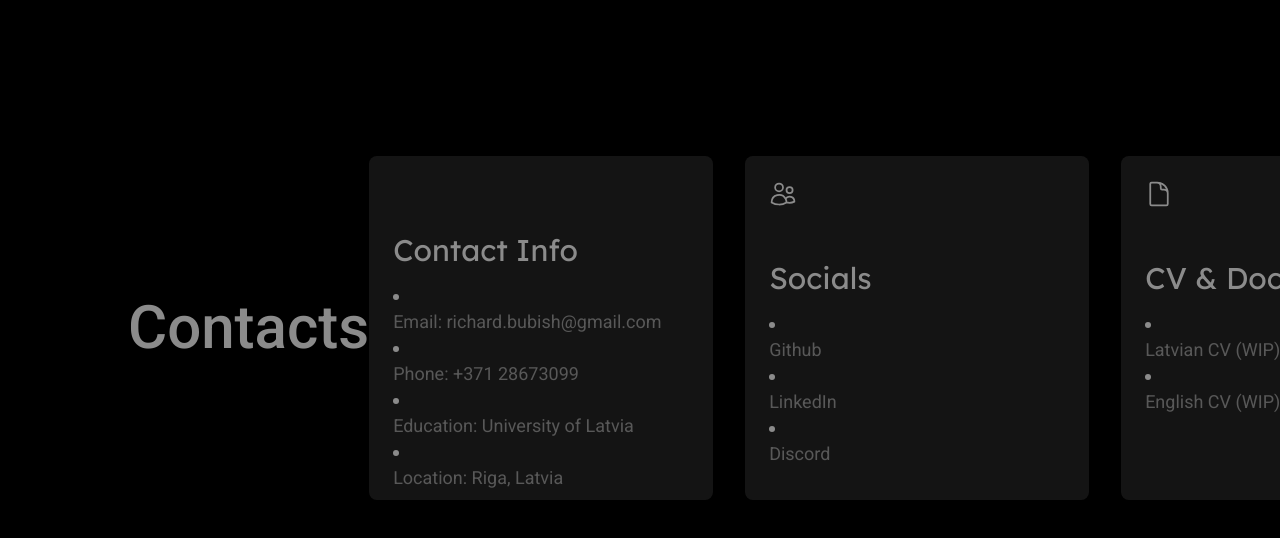
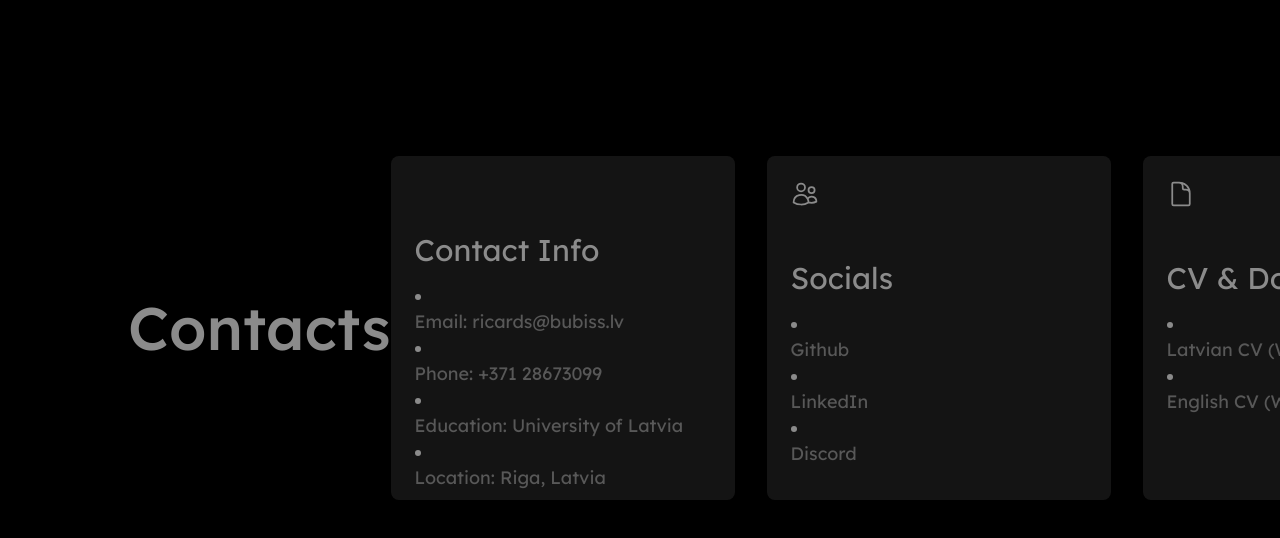
Before and after one commit to Richard0exe/resume-page-2025, a website: page index.html in a window 1280 px wide. Shown: the part 1588-2126 px from the top of the page. Drawn offline with Linux system fonts and the light colour scheme.

Commit message:
Changed fonts, email

```diff
--- a/index.html
+++ b/index.html
@@ -51,7 +51,7 @@
 
  <div id="contacts" class=" bg-black w-full min-h-screen flex md:flex-row flex-col items-center mx-auto px-8 opacity-0 duration-300 transition-opacity">
   <!-- Left: Contacts heading -->
-  <h2 class="text-4xl md:text-6xl font-roboto font-medium text-center md:text-left text-white md:pl-24 mb-12 md:mb-0">
+  <h2 class="text-4xl md:text-6xl font-lexend font-medium text-center md:text-left text-white md:pl-24 mb-12 md:mb-0">
     Contacts
   </h2>
 
@@ -67,16 +67,16 @@
          <ul class="list-disc list-inside">
       <h3 class="text-3xl font-lexend mb-4 mt-13">Contact Info</h3>
       <li>
-      <p class="font-roboto text-lg text-neutral-400">Email: richard.bubish@gmail.com</p>
+      <p class="font-lexend text-lg text-neutral-400">Email: ricards@bubiss.lv</p>
       </li>
       <li>
-      <p class="font-roboto text-lg text-neutral-400">Phone: +371 28673099</p>
+      <p class="font-lexend text-lg text-neutral-400">Phone: +371 28673099</p>
       </li>
       <li>
-        <p class="font-roboto text-lg text-neutral-400">Education: University of Latvia</p>
+        <p class="font-lexend text-lg text-neutral-400">Education: University of Latvia</p>
         </li>
         <li>
-      <p class="font-roboto text-lg text-neutral-400">Location: Riga, Latvia</p>
+      <p class="font-lexend text-lg text-neutral-400">Location: Riga, Latvia</p>
       </li>
       </ul>
       </div>
@@ -92,13 +92,13 @@
             <h3 class="text-3xl font-lexend mb-4 mt-13">Socials</h3>
              <ul class="list-disc list-inside">
               <li>
-                  <a href="https://github.com/Richard0exe" target="_blank" class="hover:underline font-roboto text-lg block text-neutral-400">Github</a>
+                  <a href="https://github.com/Richard0exe" target="_blank" class="hover:underline font-lexend text-lg block text-neutral-400">Github</a>
                   </li>
                   <li>
-                <a href="https://www.linkedin.com/in/ricards-bubiss/" target="_blank" class="hover:underline font-roboto text-lg block text-neutral-400">LinkedIn</a>
+                <a href="https://www.linkedin.com/in/ricards-bubiss/" target="_blank" class="hover:underline font-lexend text-lg block text-neutral-400">LinkedIn</a>
                 </li>
                 <li>
-            <a href="https://discord.com/users/Richard0exe" target="_blank" class="hover:underline font-roboto text-lg block text-neutral-400">Discord</a>
+            <a href="https://discord.com/users/Richard0exe" target="_blank" class="hover:underline font-lexend text-lg block text-neutral-400">Discord</a>
             </li>
             </ul>
             </div>
@@ -116,10 +116,10 @@
       <h3 class="text-3xl font-lexend mb-4 mt-13">CV & Documents</h3>
       <ul class="list-disc list-inside">
         <li>
-      <a href="" target="" class="hover:underline font-roboto text-lg block text-neutral-400">Latvian CV (WIP)</a>
+      <a href="" target="" class="hover:underline font-lexend text-lg block text-neutral-400">Latvian CV (WIP)</a>
       </li>
       <li>
-      <a href="" target="" class="hover:underline font-roboto text-lg block text-neutral-400">English CV (WIP)</a>
+      <a href="" target="" class="hover:underline font-lexend text-lg block text-neutral-400">English CV (WIP)</a>
       </li>
       </ul>
       </div>
@@ -131,7 +131,7 @@
 <div id="about-me" class="bg-black text-white min-h-screen p-3 md:p-8 opacity-0 duration-300 transition-opacity">
   <div class="w-full mx-auto">
     <div class="flex justify-between items-center mb-6">
-      <h2 class="font-roboto font-medium text-4xl md:text-6xl text-center md:text-left mt-12 ml-24">About Me</h2>
+      <h2 class="font-lexend font-medium text-4xl md:text-6xl text-center md:text-left mt-12 ml-24">About Me</h2>
     </div>
 
     <div class="mx-2 md:mx-24 mt-12 grid grid-cols-1 md:grid-cols-[2fr_2fr_1fr] rounded-lg bg-neutral-800 border-2 border-black">
```
